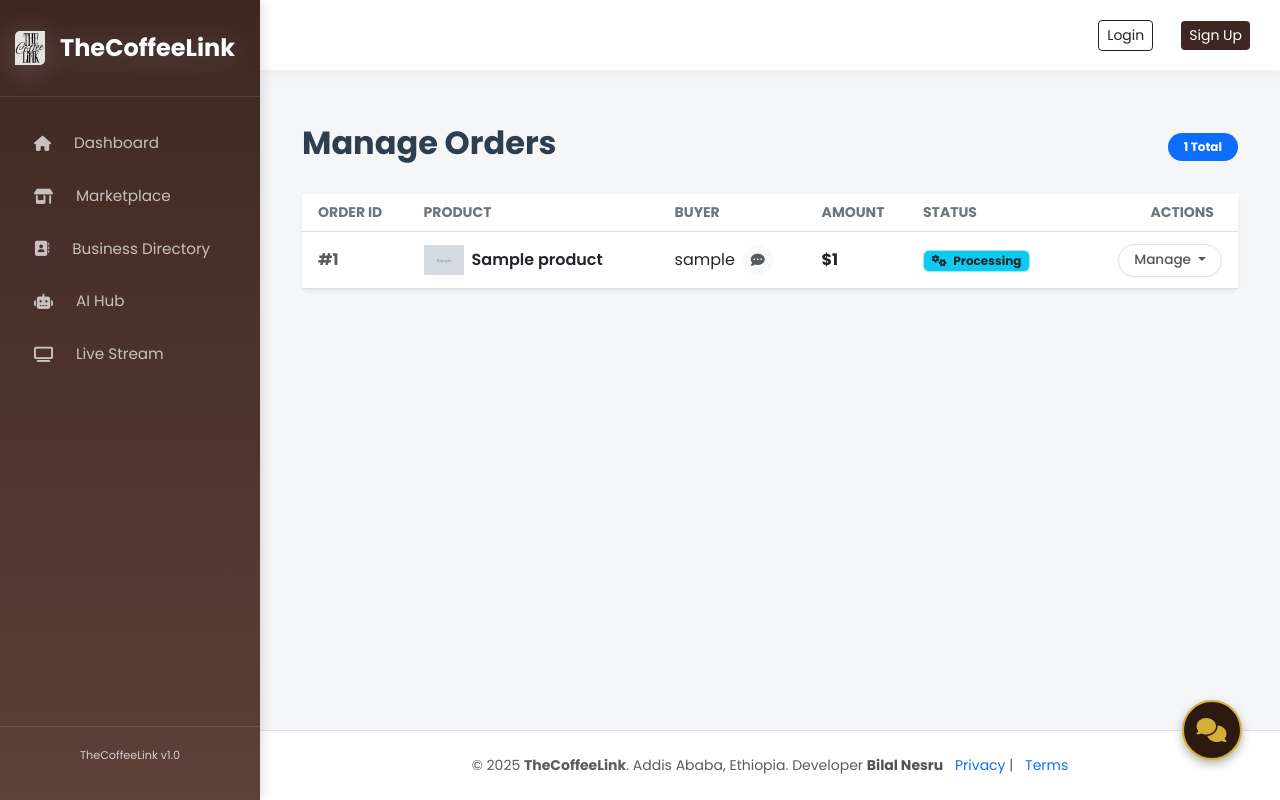
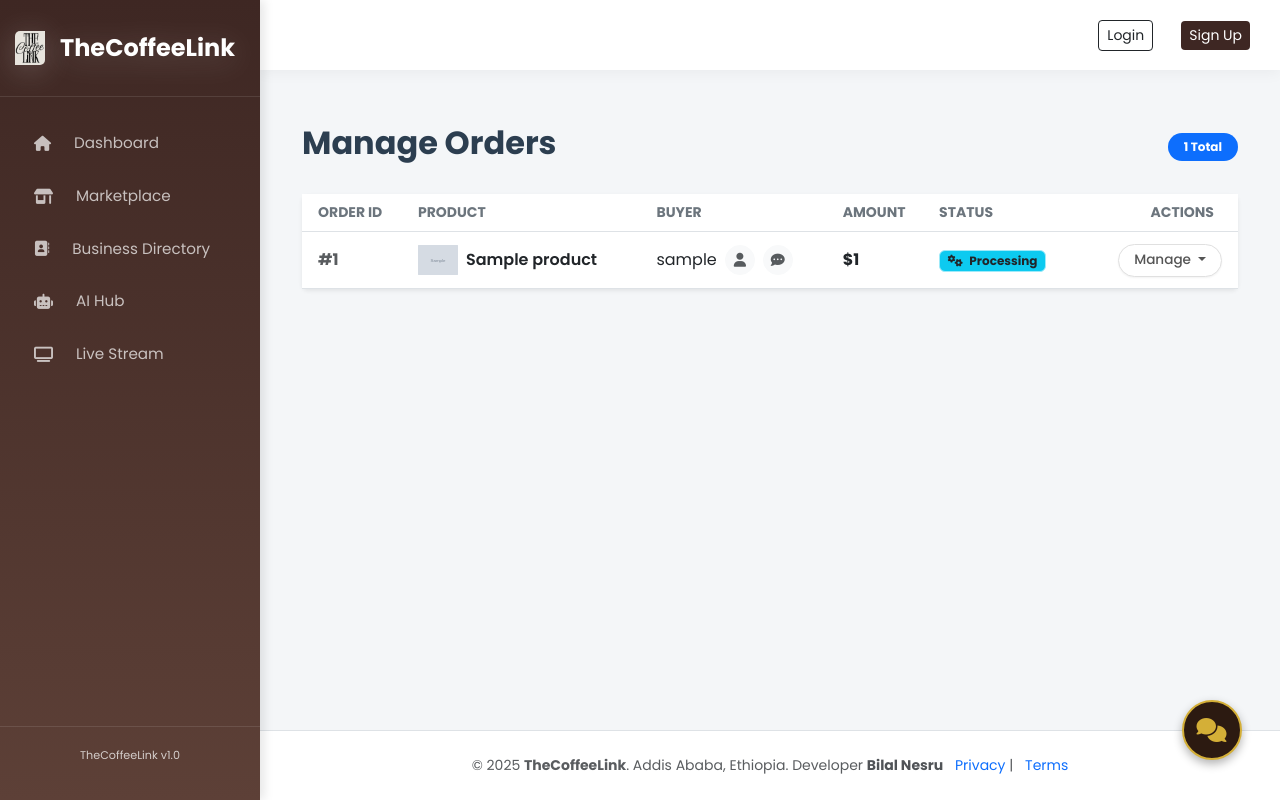
Before and after one commit to biltech1234n/thecoffeelink, a Django app: template templates/seller_panel/orders.html in a window 1280 px wide. Run offline with Django 5.2, Linux system fonts and the light colour scheme; the template is opened without the code that fills it: most values are stand-ins (such as "Sample title", 1, 10 or a date in 2020); grey boxes marked "Sample" are stand-in pictures.

Commit message:
Update orders.html

```diff
--- a/templates/seller_panel/orders.html
+++ b/templates/seller_panel/orders.html
@@ -110,6 +110,14 @@
                         <td>
                             <div class="d-flex align-items-center">
                                 {{ o.buyer.username }}
+                                <!-- PROFILE ICON -->
+                                <a href="{% url 'view_business_profile' o.buyer.id %}"
+                                    class="btn btn-sm btn-light ms-2 text-muted rounded-circle"
+                                    style="width: 30px; height: 30px; padding: 0; display:flex; align-items:center; justify-content:center;"
+                                    title="View Buyer Profile">
+                                        <i class="fa-solid fa-user"></i>
+                                </a>
+
                                 <a href="{% url 'chat_room' o.buyer.id %}" class="btn btn-sm btn-light ms-2 text-muted rounded-circle" style="width: 30px; height: 30px; padding: 0; display:flex; align-items:center; justify-content:center;" title="Message Buyer">
                                     <i class="fa-solid fa-comment-dots"></i>
                                 </a>
```
